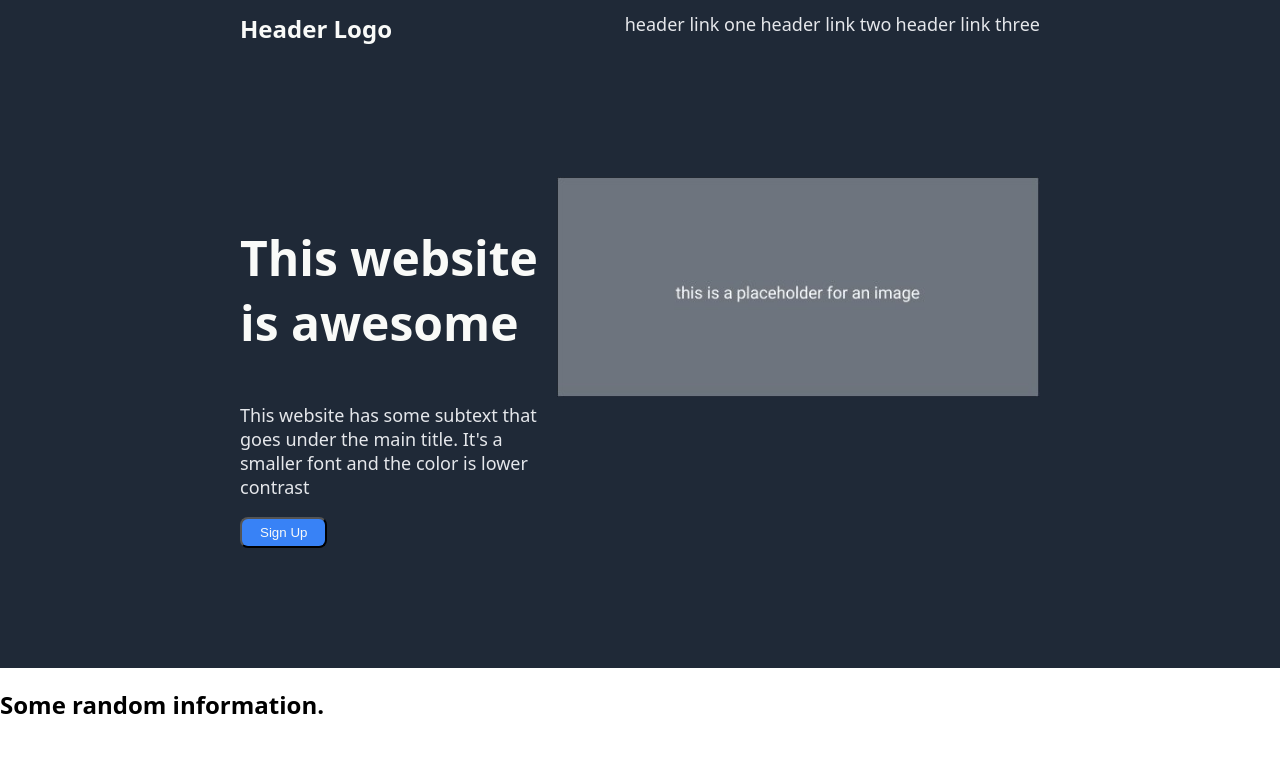
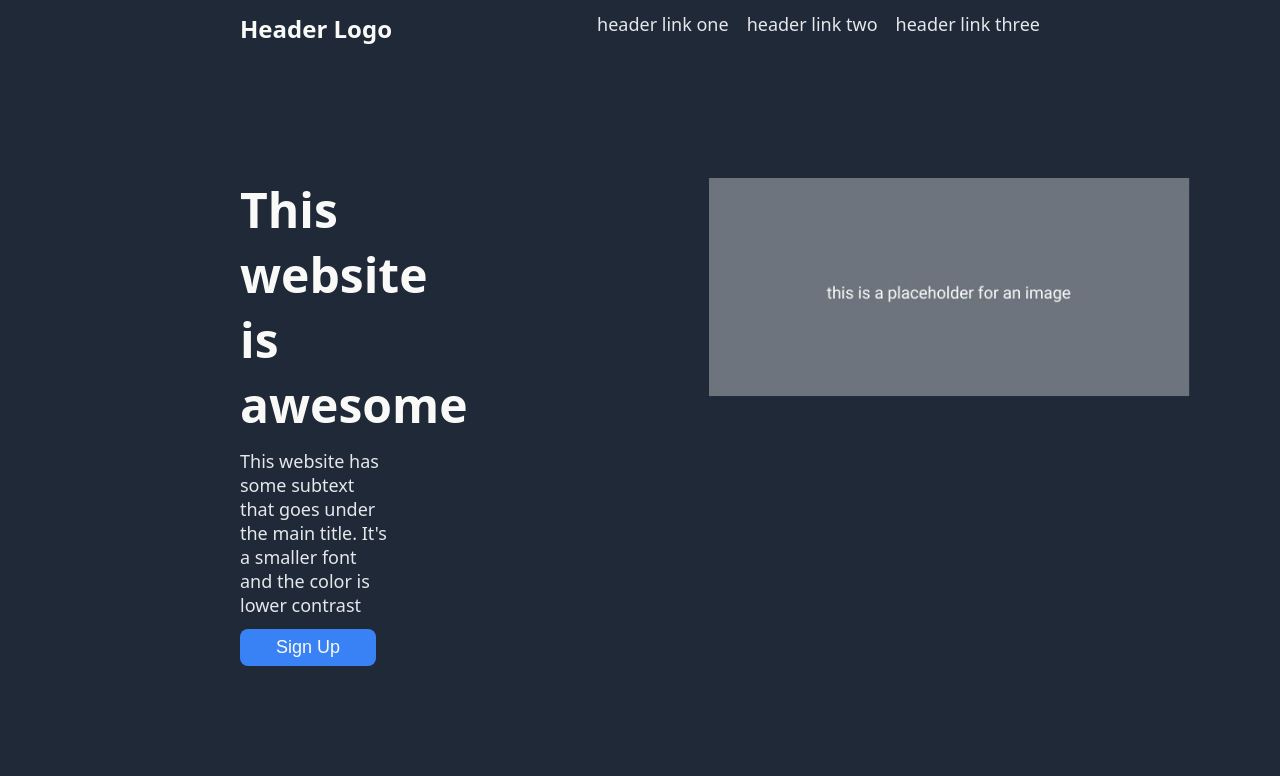
Before and after one commit to CALBIX/landing-page, a plain HTML site: page index.html in a window 1280 px wide. Shown: the top 776 px of the page. Drawn offline with Linux system fonts and the light colour scheme.

Commit message:
Section one finish

```diff
--- a/style.css
+++ b/style.css
@@ -33,10 +33,20 @@ a {
     color: #f9faf8;
 }
 
+.right-links {
+    display: flex;
+    gap: 18px;
+}
+
 #main-hero-text {
     font-size: 48px;
     font-weight: bold;
     color: #f9faf8;
+    margin: 0px 30vh 0px 0px;
+}
+
+#secondary-hero-text {
+    margin: 12px 40vh 12px 0px;
 }
 
 #secondary-hero-text,
@@ -50,8 +60,10 @@ a {
 }
 
 .button-one {
+    font-size: 18px;
+    color: #f9faf8;
     background-color: #3882f6;
-    color: #f9faf8;
-    padding: 6px 18px;
+    padding: 8px 36px;
     border-radius: 8px;
+    border: none;
 }
```
